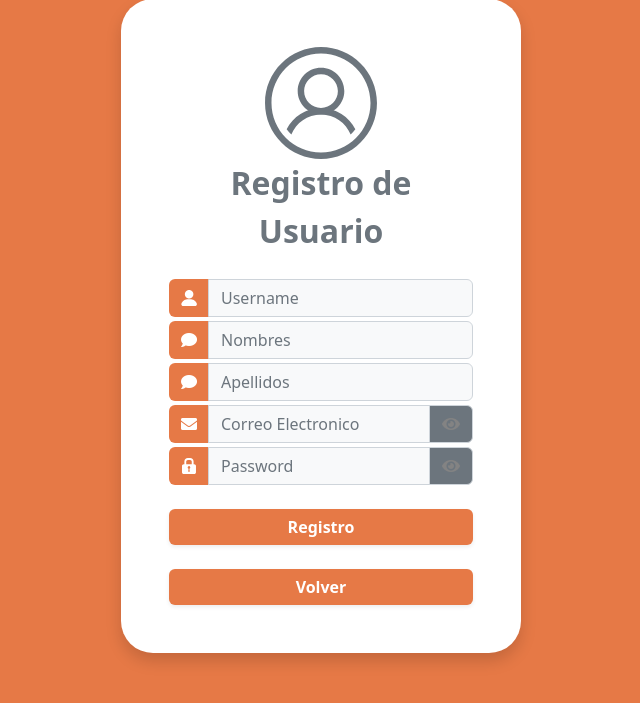
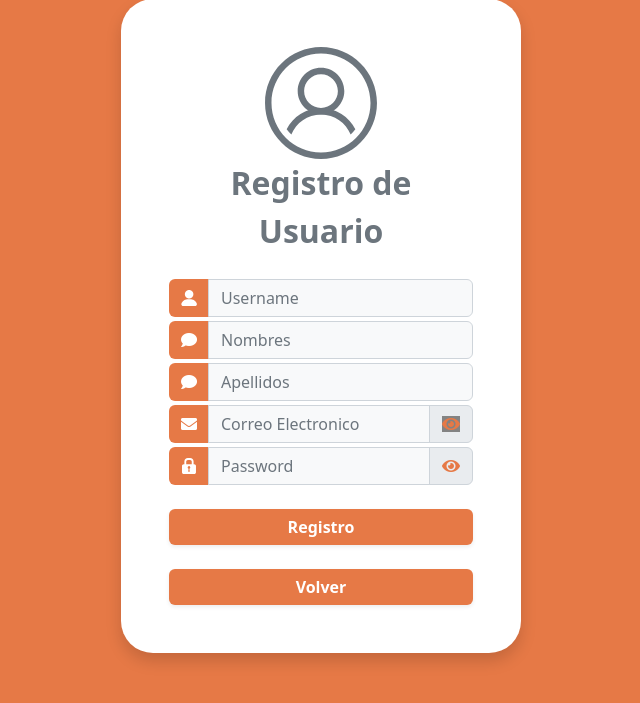
Before and after one commit to Cinatel/sumicenter.db, a Django app: page / in a window 1280 px wide. Shown: the part 74-777 px from the top of the page, without its empty margins (319-959 px from the left). Run offline with Django 5.2, Linux system fonts and the light colour scheme.

Commit message:
rechange eye style

```diff
--- a/appsumicenter/templates/register.html
+++ b/appsumicenter/templates/register.html
@@ -89,7 +89,7 @@
               placeholder="Correo Electronico"
               required
             />
-            <span class="input-group-text toggle-password bg-secondary" onclick="togglePassword('password2')"><i style="color:#838383; " class="fas fa-eye"></i></span>
+            <span class="input-group-text toggle-password " onclick="togglePassword('password2')"><i style="background-color: #838383; color:#e67946; " class="fas fa-eye"></i></span>
           </div>
 
           <div class="input-group mt-1">
@@ -108,7 +108,7 @@
               placeholder="Password"
               required
             />
-            <span class="input-group-text toggle-password bg-secondary" onclick="togglePassword('password1')"><i style="color:#838383; " class="fas fa-eye"></i></span>
+            <span class="input-group-text toggle-password " onclick="togglePassword('password1')"><i style="backgroud-color: #838383; color:#e67946;  " class="fas fa-eye"></i></span>
           </div>
 
           <button class="orange btn  text-white w-100 mt-4 fw-semibold shadow-sm" type="submit">Registro</button>
```
